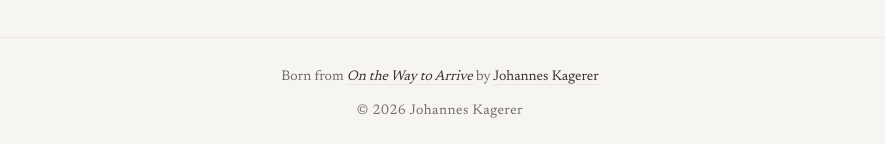
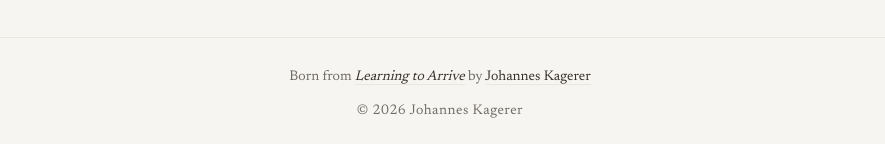
Before and after one commit to johanneskagerer-sys/agenticjournaling-site, a Next.js app: page / in a window 1280 px wide. Shown: the part 1049-1193 px from the top of the page, without its empty margins (200-1085 px from the left). Built offline with nearby package versions, Linux system fonts and the light colour scheme.

Commit message:
Footer credit: Learning to Arrive → learningtoarrive.com
Title text and link only (§1): English edition's real title, new tab,
rel noopener noreferrer. Author link and Born-from phrasing unchanged.

```diff
--- a/components/Footer.tsx
+++ b/components/Footer.tsx
@@ -5,11 +5,11 @@ export default function Footer() {
         <span>
           Born from{" "}
           <a
-            href="https://johanneskagerer.de/unterwegsumanzukommen"
+            href="https://learningtoarrive.com"
             target="_blank"
-            rel="noopener"
+            rel="noopener noreferrer"
           >
-            <em>On the Way to Arrive</em>
+            <em>Learning to Arrive</em>
           </a>{" "}
           by{" "}
           <a href="https://johanneskagerer.de" target="_blank" rel="noopener">
```
